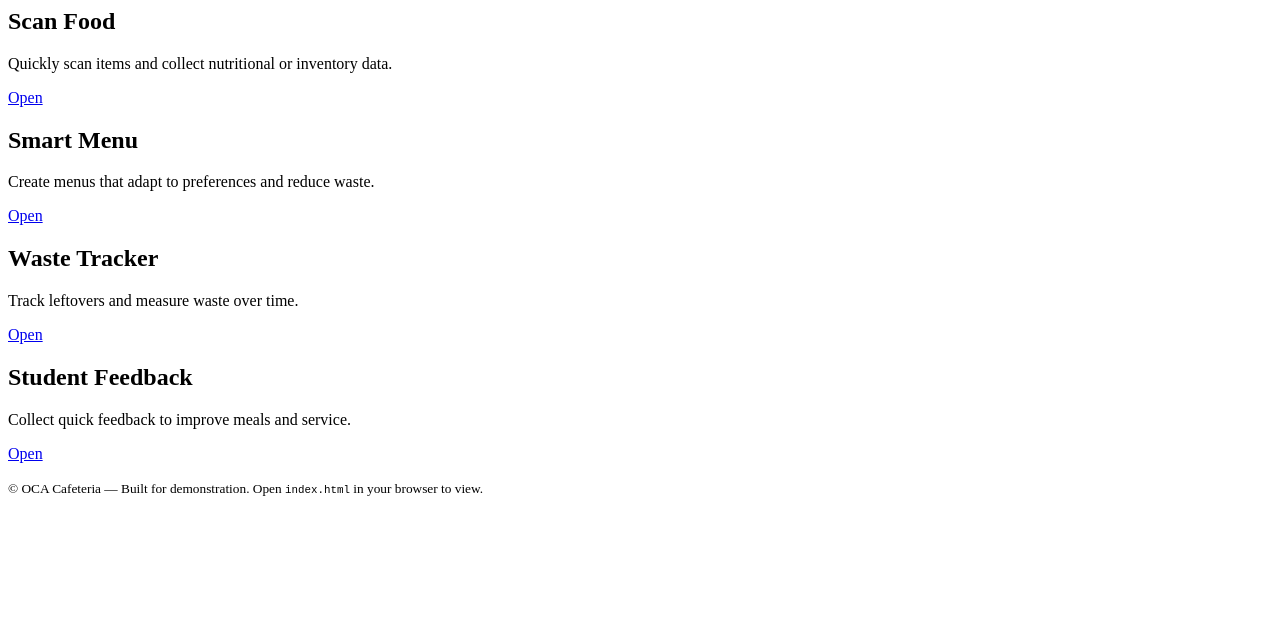
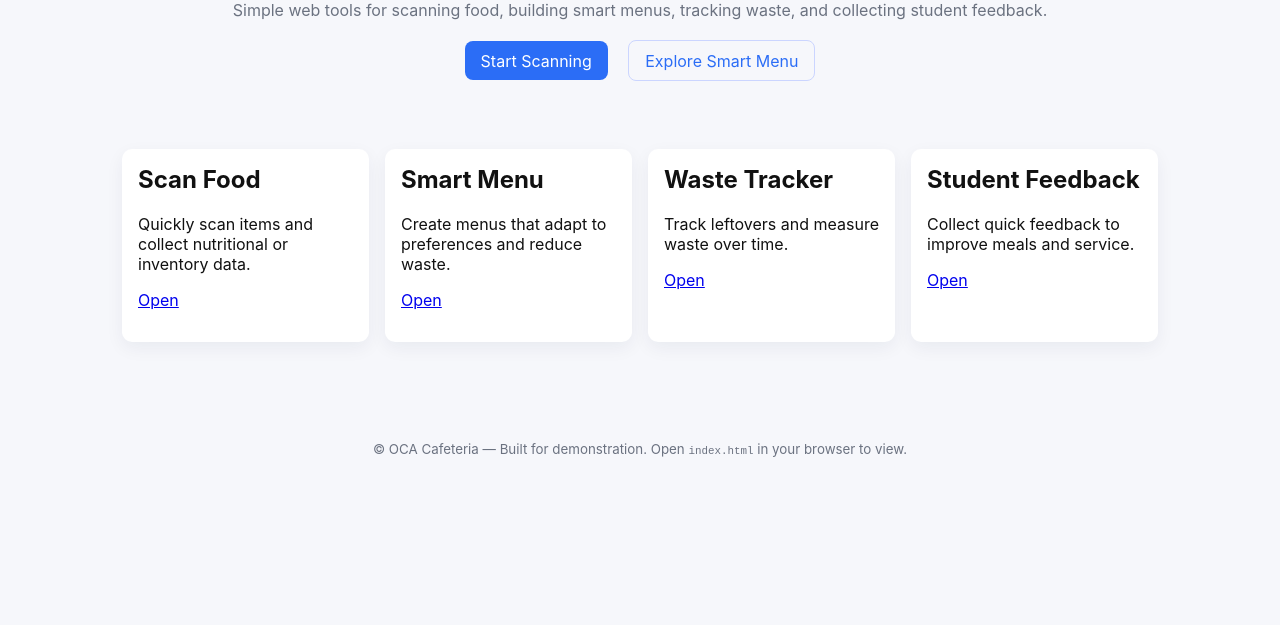
Before and after one commit to mgkram4/OCA-President_CC, a plain HTML site: page index.html in a window 1280 px wide. Shown: the part 175-800 px from the top of the page. Drawn offline with Linux system fonts and the light colour scheme.

Commit message:
Update index.html

```diff
--- a/index.html
+++ b/index.html
@@ -3,8 +3,8 @@
     <head>
         <meta charset="utf-8" />
         <meta name="viewport" content="width=device-width, initial-scale=1" />
-        <title>OCA — Cafeteria Tools</title>
-        <link rel="stylesheet" href="css/style.css">
+    <title>OCA — Cafeteria Tools</title>
+    <style>:root{--bg:#f6f7fb;--card:#fff;--accent:#2b6df6;--muted:#6b7280;--max:1100px}*{box-sizing:border-box}html,body{height:100%;margin:0;font-family:Inter,Segoe UI,Helvetica,Arial,sans-serif;background:var(--bg);color:#111}.container{max-width:var(--max);margin:0 auto;padding:1rem}.site-header{background:#fff;border-bottom:1px solid #e6e9ef}.header-inner{display:flex;align-items:center;justify-content:space-between;padding:0.75rem 1rem}.brand{font-weight:700;color:var(--accent);text-decoration:none}.main-nav a{margin-left:1rem;color:#111;text-decoration:none;font-size:0.95rem}.main-nav .admin-link{background:#111;color:#fff;padding:0.35rem 0.6rem;border-radius:6px}.hero{padding:3rem 1rem;text-align:center}.hero h1{margin:0 0 0.5rem;font-size:2rem}.lead{color:var(--muted);margin-bottom:1rem}.cta-row .btn{display:inline-block;margin:0.25rem 0.5rem;padding:0.6rem 1rem;border-radius:8px;text-decoration:none}.btn{background:var(--accent);color:#fff}.btn.outline{background:transparent;border:1px solid #cbd5ff;color:var(--accent)}.features{display:grid;grid-template-columns:repeat(auto-fit,minmax(220px,1fr));gap:1rem;padding:1rem}.card{background:var(--card);padding:1rem;border-radius:10px;box-shadow:0 6px 18px rgba(24,39,75,0.06)}.card h2{margin-top:0}.site-footer{padding:1rem 0;margin-top:2rem;text-align:center;color:var(--muted)}@media(min-width:720px){.hero h1{font-size:2.6rem}}</style>
     </head>
     <body>
         <header class="site-header">
```
